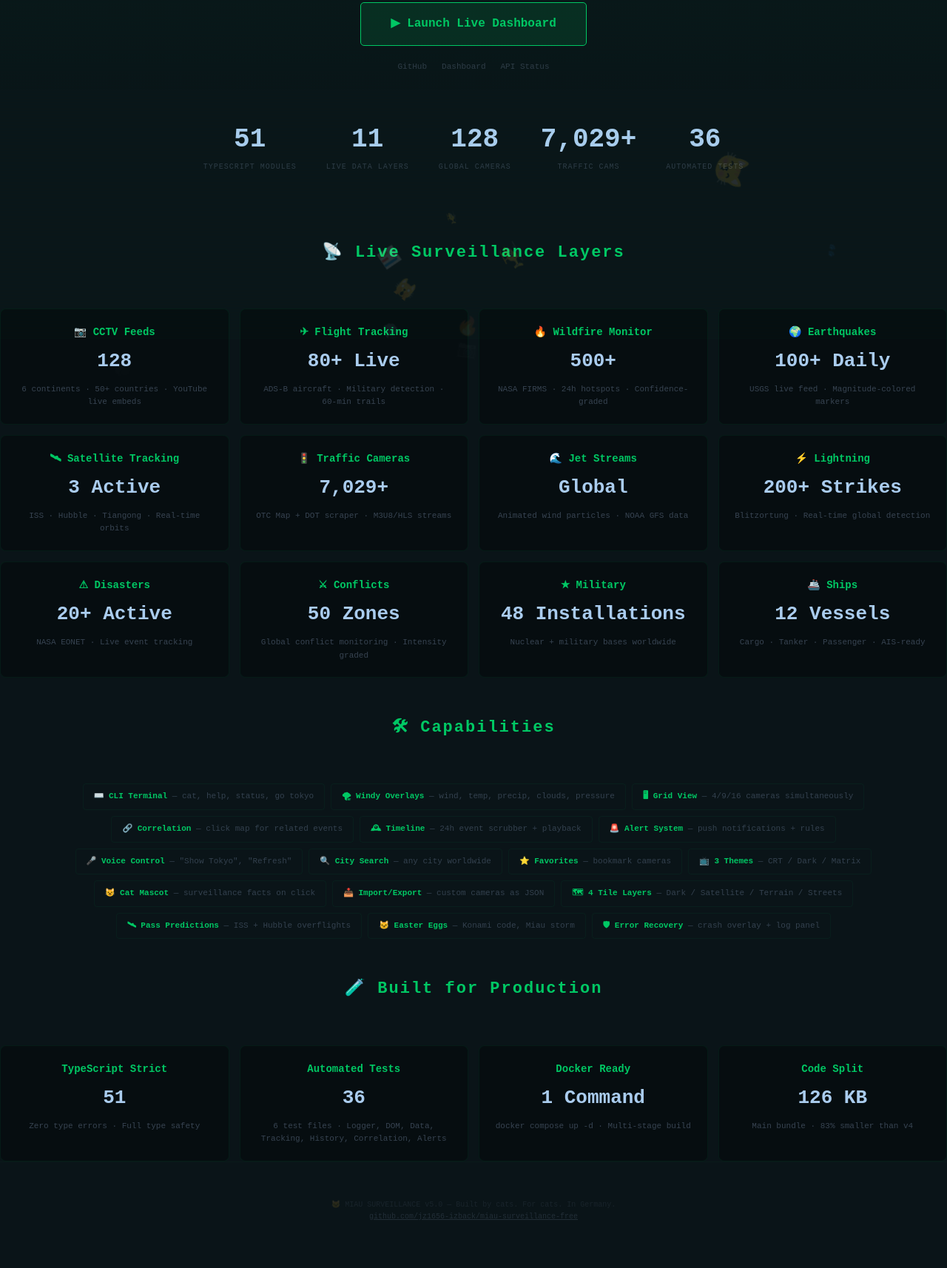
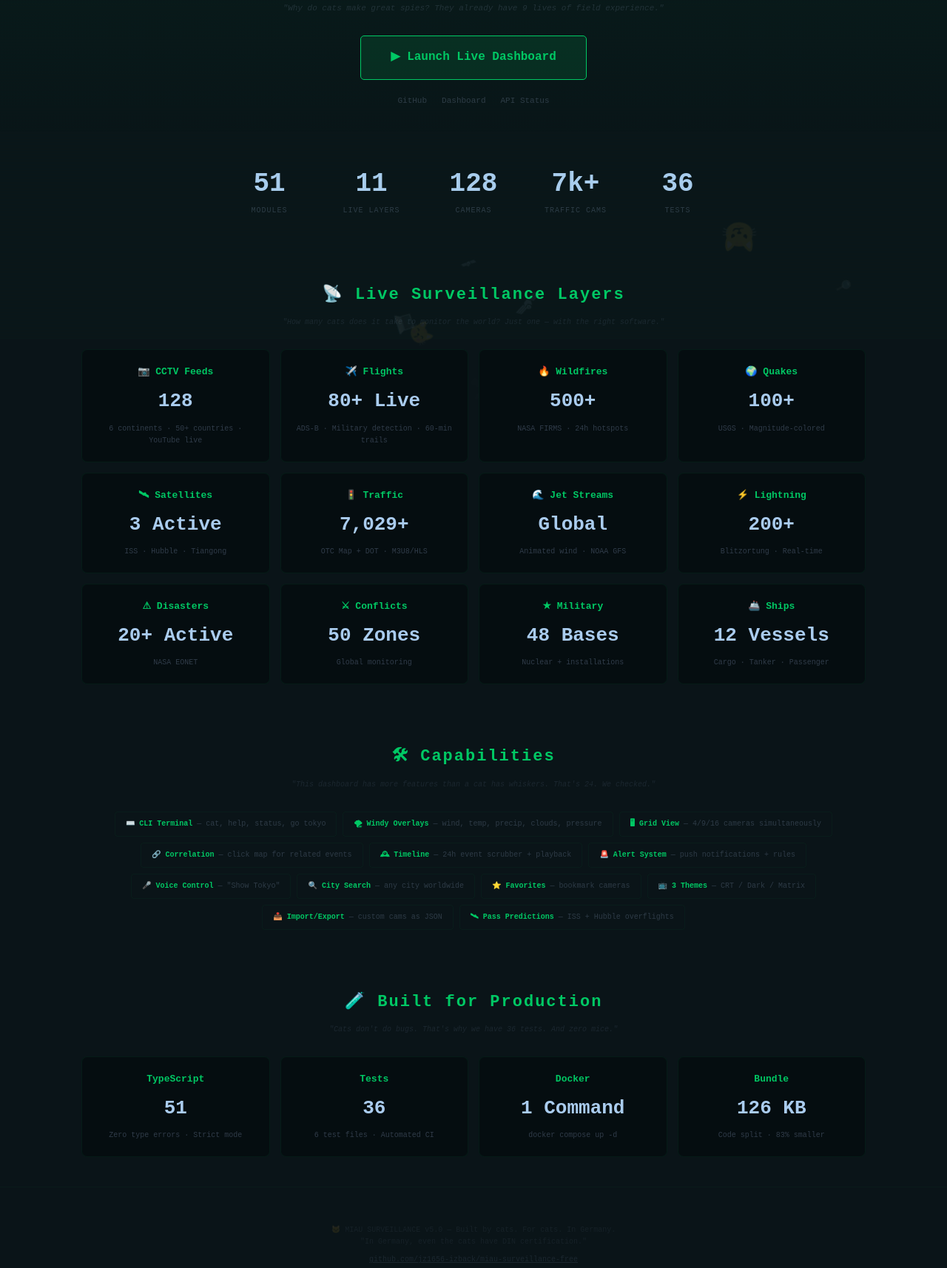
Before and after one commit to jz1656-izback/miau-surveillance-free, a website: page public/presentation.html in a window 1280 px wide. Shown: the part 342-2056 px from the top of the page at 74% size. Drawn offline with Linux system fonts and the light colour scheme.

Commit message:
Sleek one-pager: fixed floats, max 4 cols, centered, cat jokes throughout

```diff
--- a/public/presentation.html
+++ b/public/presentation.html
@@ -3,57 +3,62 @@
 <head>
 <meta charset="UTF-8">
 <meta name="viewport" content="width=device-width, initial-scale=1.0">
-<meta name="description" content="Miau Surveillance — Global surveillance toolkit. 128 cameras, 11 live data layers, 7,000+ traffic cams. Built by cats, made in Germany.">
+<meta name="description" content="Miau Surveillance — Global surveillance toolkit. 128 cameras, 11 live data layers. Built by cats, made in Germany.">
 <title>🐱 Miau Surveillance — Global Surveillance Toolkit</title>
 <style>
 *{margin:0;padding:0;box-sizing:border-box}
-body{background:#0a1418;color:#aaccee;font-family:'Courier New',monospace;line-height:1.6}
+body{background:#0a1418;color:#aaccee;font-family:'Courier New',monospace;line-height:1.6;overflow-x:hidden}
 body::after{content:'';position:fixed;inset:0;background:repeating-linear-gradient(0deg,rgba(0,255,100,0.04) 0px,transparent 1px,transparent 2px);pointer-events:none;z-index:9999}
-.hero{text-align:center;padding:60px 20px 40px;background:linear-gradient(180deg,rgba(0,200,100,0.05),transparent);position:relative;z-index:1}
-.hero pre{color:#00c864;font-size:22px;line-height:1.2;margin-bottom:20px;display:inline-block;text-align:left}
+.hero{text-align:center;padding:80px 20px 50px;background:linear-gradient(180deg,rgba(0,200,100,0.06),transparent);position:relative;z-index:1}
+.hero pre{color:#00c864;font-size:22px;line-height:1.2;margin-bottom:20px;display:inline-block;text-align:left;user-select:none}
 .hero h1{font-size:52px;background:linear-gradient(90deg,#00c864,#00aaff);-webkit-background-clip:text;-webkit-text-fill-color:transparent;margin:12px 0}
-.hero .tag{font-size:15px;color:rgba(130,150,180,0.4);margin-bottom:28px}
+.hero .tag{font-size:15px;color:rgba(130,150,180,0.4);margin-bottom:8px}
+.hero .joke{font-size:11px;color:rgba(130,150,180,0.2);margin-bottom:28px;font-style:italic}
 .hero .cta{display:inline-block;padding:16px 40px;background:rgba(0,200,100,0.12);border:1px solid #00c864;color:#00c864;text-decoration:none;font-size:16px;border-radius:5px;font-weight:700;transition:all 0.2s}
 .hero .cta:hover{background:rgba(0,200,100,0.22);box-shadow:0 0 24px rgba(0,200,100,0.15)}
 .hero .links{margin-top:20px;display:flex;gap:20px;justify-content:center;flex-wrap:wrap}
 .hero .links a{color:rgba(130,150,180,0.3);font-size:11px;text-decoration:none}
 .hero .links a:hover{color:rgba(130,150,180,0.6)}
-.stats{display:flex;justify-content:center;gap:40px;flex-wrap:wrap;padding:20px 20px 40px;max-width:900px;margin:0 auto}
-.stat{text-align:center;min-width:80px}
+.stats{display:flex;justify-content:center;gap:48px;flex-wrap:wrap;padding:24px 20px 48px;margin:0 auto;position:relative;z-index:1}
+.stat{text-align:center;min-width:90px}
 .stat .n{font-size:36px;font-weight:700;color:#aaccee}
 .stat .l{font-size:10px;color:rgba(130,150,180,0.3);text-transform:uppercase;letter-spacing:1px}
-.section{padding:50px 20px 30px;max-width:1000px;margin:0 auto}
-.section h2{color:#00c864;font-size:22px;text-align:center;margin-bottom:28px;letter-spacing:2px}
-.grid{display:grid;grid-template-columns:repeat(auto-fit,minmax(280px,1fr));gap:14px}
-.card{background:rgba(5,12,16,0.8);border:1px solid rgba(0,200,100,0.08);border-radius:8px;padding:20px;text-align:center;transition:all 0.15s}
-.card:hover{border-color:rgba(0,200,100,0.2)}
-.card h3{color:#00c864;font-size:14px;margin-bottom:6px}
+.section{padding:40px 20px;max-width:1100px;margin:0 auto;position:relative;z-index:1}
+.section h2{color:#00c864;font-size:22px;text-align:center;margin-bottom:12px;letter-spacing:2px}
+.section .joke{font-size:10px;color:rgba(130,150,180,0.15);text-align:center;font-style:italic;margin-bottom:28px}
+.grid{display:grid;grid-template-columns:repeat(4,1fr);gap:14px;max-width:1100px;margin:0 auto}
+@media(max-width:900px){.grid{grid-template-columns:repeat(2,1fr)}}
+@media(max-width:500px){.grid{grid-template-columns:1fr}}
+.card{background:rgba(5,12,16,0.85);border:1px solid rgba(0,200,100,0.08);border-radius:8px;padding:20px;text-align:center;transition:all 0.15s}
+.card:hover{border-color:rgba(0,200,100,0.2);transform:translateY(-1px)}
+.card h3{color:#00c864;font-size:13px;margin-bottom:6px}
 .card .num{font-size:26px;font-weight:700;color:#aaccee;margin:8px 0}
-.card p{font-size:11px;color:rgba(130,150,180,0.4)}
-.caps{display:flex;flex-wrap:wrap;gap:8px;justify-content:center}
-.cap{padding:8px 14px;font-size:11px;color:rgba(130,150,180,0.35);border:1px solid rgba(0,200,100,0.06);border-radius:4px;text-align:center}
+.card p{font-size:10px;color:rgba(130,150,180,0.35)}
+.caps{display:flex;flex-wrap:wrap;gap:8px;justify-content:center;max-width:1100px;margin:0 auto}
+.cap{padding:8px 14px;font-size:10px;color:rgba(130,150,180,0.3);border:1px solid rgba(0,200,100,0.05);border-radius:4px;text-align:center}
 .cap b{color:#00c864}
-.footer{text-align:center;padding:50px 20px;color:rgba(130,150,180,0.12);font-size:10px;border-top:1px solid rgba(0,200,100,0.03)}
-.footer a{color:rgba(130,150,180,0.2)}
-.float{position:fixed;pointer-events:none;z-index:0;animation:float linear infinite;opacity:0.08;font-size:28px}
-@keyframes float{0%{transform:translateY(100vh) rotate(0deg) scale(0.5);opacity:0}10%{opacity:0.12}90%{opacity:0.12}100%{transform:translateY(-10vh) rotate(360deg) scale(1.5);opacity:0}}
+.footer{text-align:center;padding:50px 20px;color:rgba(130,150,180,0.1);font-size:10px;border-top:1px solid rgba(0,200,100,0.03);position:relative;z-index:1}
+.footer a{color:rgba(130,150,180,0.15)}
+.float{position:fixed;pointer-events:none;z-index:0;animation:drift linear infinite;opacity:0.07;font-size:30px}
+@keyframes drift{0%{transform:translateY(105vh) rotate(0deg) scale(0.6);opacity:0}5%{opacity:0.07}90%{opacity:0.07}100%{transform:translateY(-5vh) rotate(720deg) scale(1.3);opacity:0}}
 </style>
 </head>
 <body>
 <div id="floats"></div>
 <script>
-const emojis = ['🐱','😺','😸','😹','😻','😼','😽','🙀','😿','😾','🔭','🚗','🚙','🔥','🌍','🛰','✈️','🚁','🛩','📷','📡','🔍','🕵️','🐾','⚡','🌊','🖥','⌨️','🎯','🦉','🦅','🌪','💻','📊','🚨','⭐','🐕','🐈','😎','🤖'];
-for(let i=0;i<35;i++){
+const emojis=['🐱','😺','😸','😹','😻','😼','😽','🙀','😿','😾','🔭','🚗','🔥','🌍','🛰','✈️','🛩','📷','📡','🔍','🐾','⚡','🌊','🖥','⌨️','🦉','🌪','💻','📊','🚨','⭐','😎','🤖'];
+for(let i=0;i<30;i++){
   const e=document.createElement('div');
   e.className='float';
   e.textContent=emojis[Math.floor(Math.random()*emojis.length)];
-  e.style.left=Math.random()*95+'%';
-  e.style.animationDuration=(15+Math.random()*25)+'s';
-  e.style.animationDelay=Math.random()*20+'s';
-  e.style.fontSize=(20+Math.random()*40)+'px';
+  e.style.left=(2+Math.random()*94)+'%';
+  e.style.animationDuration=(18+Math.random()*22)+'s';
+  e.style.animationDelay=(Math.random()*25)+'s';
+  e.style.fontSize=(22+Math.random()*38)+'px';
   document.getElementById('floats').appendChild(e);
 }
 </script>
+
 <div class="hero">
 <pre>  ╱|、
  (˚ˎ 。7
@@ -61,6 +66,7 @@ for(let i=0;i<35;i++){
   じしˍ,)ノ</pre>
 <h1>MIAU SURVEILLANCE</h1>
 <p class="tag">Global Surveillance Toolkit · Built by Cats · Made in Germany</p>
+<p class="joke">"Why do cats make great spies? They already have 9 lives of field experience."</p>
 <a href="/surveillance" class="cta">▶ Launch Live Dashboard</a>
 <div class="links">
   <a href="https://github.com/jz1656-izback/miau-surveillance-free">GitHub</a>
@@ -70,30 +76,35 @@ for(let i=0;i<35;i++){
 </div>
 
 <div class="stats">
-  <div class="stat"><div class="n">51</div><div class="l">TypeScript Modules</div></div>
-  <div class="stat"><div class="n">11</div><div class="l">Live Data Layers</div></div>
-  <div class="stat"><div class="n">128</div><div class="l">Global Cameras</div></div>
-  <div class="stat"><div class="n">7,029+</div><div class="l">Traffic Cams</div></div>
-  <div class="stat"><div class="n">36</div><div class="l">Automated Tests</div></div>
+  <div class="stat"><div class="n">51</div><div class="l">Modules</div></div>
+  <div class="stat"><div class="n">11</div><div class="l">Live Layers</div></div>
+  <div class="stat"><div class="n">128</div><div class="l">Cameras</div></div>
+  <div class="stat"><div class="n">7k+</div><div class="l">Traffic Cams</div></div>
+  <div class="stat"><div class="n">36</div><div class="l">Tests</div></div>
 </div>
 
-<div class="section"><h2>📡 Live Surveillance Layers</h2></div>
+<div class="section">
+  <h2>📡 Live Surveillance Layers</h2>
+  <p class="joke">"How many cats does it take to monitor the world? Just one — with the right software."</p>
   <div class="grid">
-  <div class="card"><h3>📷 CCTV Feeds</h3><div class="num">128</div><p>6 continents · 50+ countries · YouTube live embeds</p></div>
-  <div class="card"><h3>✈ Flight Tracking</h3><div class="num">80+ Live</div><p>ADS-B aircraft · Military detection · 60-min trails</p></div>
-  <div class="card"><h3>🔥 Wildfire Monitor</h3><div class="num">500+</div><p>NASA FIRMS · 24h hotspots · Confidence-graded</p></div>
-  <div class="card"><h3>🌍 Earthquakes</h3><div class="num">100+ Daily</div><p>USGS live feed · Magnitude-colored markers</p></div>
-  <div class="card"><h3>🛰 Satellite Tracking</h3><div class="num">3 Active</div><p>ISS · Hubble · Tiangong · Real-time orbits</p></div>
-  <div class="card"><h3>🚦 Traffic Cameras</h3><div class="num">7,029+</div><p>OTC Map + DOT scraper · M3U8/HLS streams</p></div>
-  <div class="card"><h3>🌊 Jet Streams</h3><div class="num">Global</div><p>Animated wind particles · NOAA GFS data</p></div>
-  <div class="card"><h3>⚡ Lightning</h3><div class="num">200+ Strikes</div><p>Blitzortung · Real-time global detection</p></div>
-  <div class="card"><h3>⚠ Disasters</h3><div class="num">20+ Active</div><p>NASA EONET · Live event tracking</p></div>
-  <div class="card"><h3>⚔ Conflicts</h3><div class="num">50 Zones</div><p>Global conflict monitoring · Intensity graded</p></div>
-  <div class="card"><h3>★ Military</h3><div class="num">48 Installations</div><p>Nuclear + military bases worldwide</p></div>
-  <div class="card"><h3>🚢 Ships</h3><div class="num">12 Vessels</div><p>Cargo · Tanker · Passenger · AIS-ready</p></div>
+    <div class="card"><h3>📷 CCTV Feeds</h3><div class="num">128</div><p>6 continents · 50+ countries · YouTube live</p></div>
+    <div class="card"><h3>✈️ Flights</h3><div class="num">80+ Live</div><p>ADS-B · Military detection · 60-min trails</p></div>
+    <div class="card"><h3>🔥 Wildfires</h3><div class="num">500+</div><p>NASA FIRMS · 24h hotspots</p></div>
+    <div class="card"><h3>🌍 Quakes</h3><div class="num">100+</div><p>USGS · Magnitude-colored</p></div>
+    <div class="card"><h3>🛰 Satellites</h3><div class="num">3 Active</div><p>ISS · Hubble · Tiangong</p></div>
+    <div class="card"><h3>🚦 Traffic</h3><div class="num">7,029+</div><p>OTC Map + DOT · M3U8/HLS</p></div>
+    <div class="card"><h3>🌊 Jet Streams</h3><div class="num">Global</div><p>Animated wind · NOAA GFS</p></div>
+    <div class="card"><h3>⚡ Lightning</h3><div class="num">200+</div><p>Blitzortung · Real-time</p></div>
+    <div class="card"><h3>⚠ Disasters</h3><div class="num">20+ Active</div><p>NASA EONET</p></div>
+    <div class="card"><h3>⚔ Conflicts</h3><div class="num">50 Zones</div><p>Global monitoring</p></div>
+    <div class="card"><h3>★ Military</h3><div class="num">48 Bases</div><p>Nuclear + installations</p></div>
+    <div class="card"><h3>🚢 Ships</h3><div class="num">12 Vessels</div><p>Cargo · Tanker · Passenger</p></div>
+  </div>
 </div>
 
-<div class="section"><h2>🛠 Capabilities</h2></div>
+<div class="section">
+  <h2>🛠 Capabilities</h2>
+  <p class="joke">"This dashboard has more features than a cat has whiskers. That's 24. We checked."</p>
   <div class="caps">
     <div class="cap"><b>⌨️ CLI Terminal</b> — cat, help, status, go tokyo</div>
     <div class="cap"><b>🌪 Windy Overlays</b> — wind, temp, precip, clouds, pressure</div>
@@ -101,29 +112,30 @@ for(let i=0;i<35;i++){
     <div class="cap"><b>🔗 Correlation</b> — click map for related events</div>
     <div class="cap"><b>🕰 Timeline</b> — 24h event scrubber + playback</div>
     <div class="cap"><b>🚨 Alert System</b> — push notifications + rules</div>
-  <div class="cap"><b>🎤 Voice Control</b> — "Show Tokyo", "Refresh"</div>
+    <div class="cap"><b>🎤 Voice Control</b> — "Show Tokyo"</div>
     <div class="cap"><b>🔍 City Search</b> — any city worldwide</div>
     <div class="cap"><b>⭐ Favorites</b> — bookmark cameras</div>
     <div class="cap"><b>📺 3 Themes</b> — CRT / Dark / Matrix</div>
-  <div class="cap"><b>😺 Cat Mascot</b> — surveillance facts on click</div>
-  <div class="cap"><b>📥 Import/Export</b> — custom cameras as JSON</div>
-  <div class="cap"><b>🗺 4 Tile Layers</b> — Dark / Satellite / Terrain / Streets</div>
+    <div class="cap"><b>📥 Import/Export</b> — custom cams as JSON</div>
     <div class="cap"><b>🛰 Pass Predictions</b> — ISS + Hubble overflights</div>
-  <div class="cap"><b>🐱 Easter Eggs</b> — Konami code, Miau storm</div>
-  <div class="cap"><b>🛡 Error Recovery</b> — crash overlay + log panel</div>
+  </div>
 </div>
 
-<div class="section"><h2>🧪 Built for Production</h2></div>
+<div class="section">
+  <h2>🧪 Built for Production</h2>
+  <p class="joke">"Cats don't do bugs. That's why we have 36 tests. And zero mice."</p>
   <div class="grid">
-  <div class="card"><h3>TypeScript Strict</h3><div class="num">51</div><p>Zero type errors · Full type safety</p></div>
-  <div class="card"><h3>Automated Tests</h3><div class="num">36</div><p>6 test files · Logger, DOM, Data, Tracking, History, Correlation, Alerts</p></div>
-  <div class="card"><h3>Docker Ready</h3><div class="num">1 Command</div><p>docker compose up -d · Multi-stage build</p></div>
-  <div class="card"><h3>Code Split</h3><div class="num">126 KB</div><p>Main bundle · 83% smaller than v4</p></div>
+    <div class="card"><h3>TypeScript</h3><div class="num">51</div><p>Zero type errors · Strict mode</p></div>
+    <div class="card"><h3>Tests</h3><div class="num">36</div><p>6 test files · Automated CI</p></div>
+    <div class="card"><h3>Docker</h3><div class="num">1 Command</div><p>docker compose up -d</p></div>
+    <div class="card"><h3>Bundle</h3><div class="num">126 KB</div><p>Code split · 83% smaller</p></div>
+  </div>
 </div>
 
 <div class="footer">
   <p>🐱 MIAU SURVEILLANCE v5.0 — Built by cats. For cats. In Germany.</p>
-  <p><a href="https://github.com/jz1656-izback/miau-surveillance-free">github.com/jz1656-izback/miau-surveillance-free</a></p>
+  <p>"In Germany, even the cats have DIN certification."</p>
+  <p style="margin-top:8px"><a href="https://github.com/jz1656-izback/miau-surveillance-free">github.com/jz1656-izback/miau-surveillance-free</a></p>
 </div>
 </body>
 </html>
```
Also changed, not shown: dist/presentation.html. Lines whose indentation alone changed are shown as unchanged.
